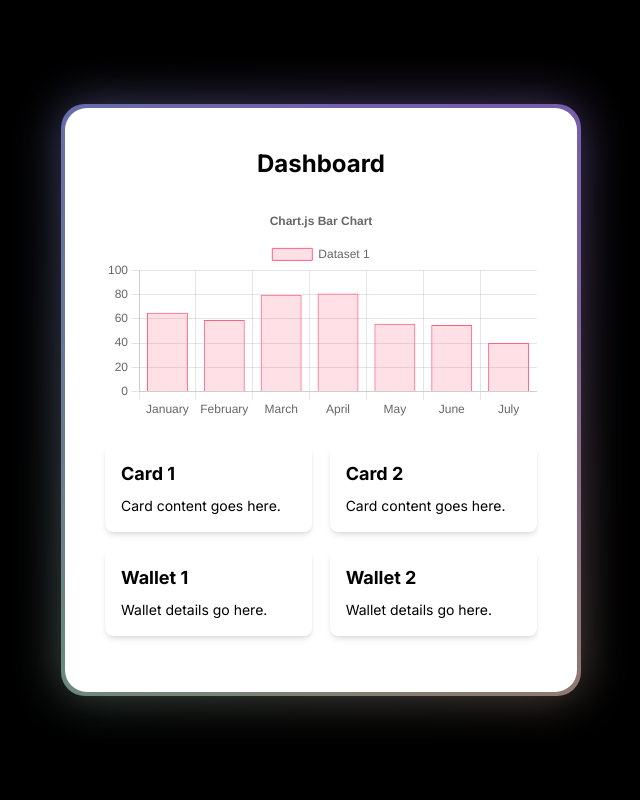
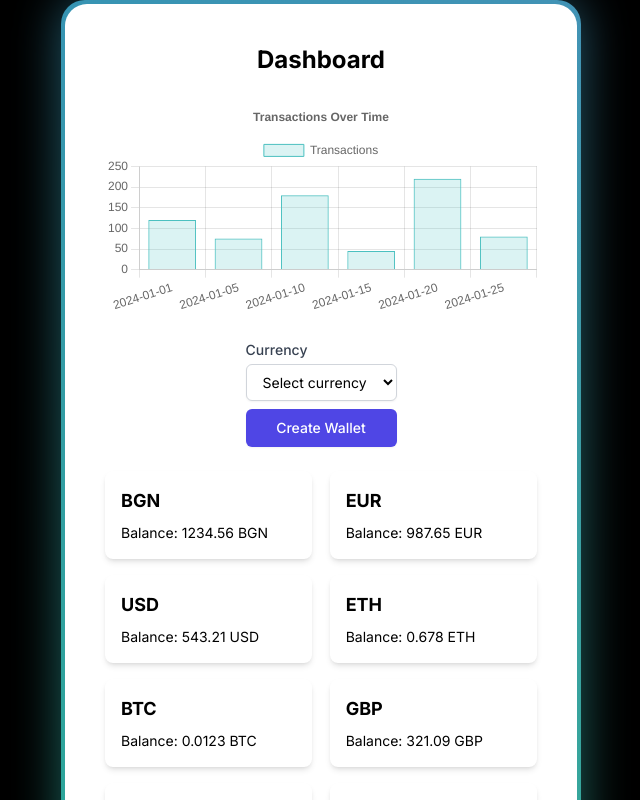
Before and after one commit to Web-Team-Project/Virtual-Wallet-FE, a Next.js app: page /dashboard in a window 1280 px wide. Shown: the top 800 px of the page, without its empty margins (319-959 px from the left). Built offline with nearby package versions, Linux system fonts and the light colour scheme.

Commit message:
dashboard updates

```diff
--- a/next.config.mjs
+++ b/next.config.mjs
@@ -1,4 +1,13 @@
 /** @type {import('next').NextConfig} */
-const nextConfig = {};
+const nextConfig = {
+  async rewrites() {
+    return [
+      {
+        source: '/api/:path*',
+        destination: 'http://localhost:8000/api/:path*', // Ensure this matches your FastAPI URL
+      },
+    ];
+  },
+};
 
 export default nextConfig;
--- /dev/null
+++ b/src/app/components/CreateWalletForm.tsx
@@ -0,0 +1,89 @@
+"use client";
+import React, { useState } from "react";
+import { useRouter } from "next/navigation";
+
+interface CreateWalletFormProps {
+  onCreate: () => void;
+}
+
+const CreateWalletForm: React.FC<CreateWalletFormProps> = ({ onCreate }) => {
+  const [currency, setCurrency] = useState<string>('');
+  const [loading, setLoading] = useState<boolean>(false);
+  const [error, setError] = useState<string | null>(null);
+  const router = useRouter();
+
+  const handleSubmit = async (event: React.FormEvent) => {
+    event.preventDefault();
+    setLoading(true);
+    setError(null);
+
+    try {
+      const session = JSON.parse(localStorage.getItem("session") || "{}");
+
+      if (!session || !session.id) {
+        console.error("No valid session found. Please log in.");
+        throw new Error("No valid session found. Please log in.");
+      }
+
+      const response = await fetch('http://localhost:8000/api/v1/wallet/', {
+        method: 'POST',
+        headers: {
+          'Content-Type': 'application/json',
+          'Authorization': `Bearer ${session.id}`,
+        },
+        credentials: 'include',
+        body: JSON.stringify({ currency }),
+      });
+
+      if (!response.ok) {
+        if (response.status === 401) {
+          console.error("Unauthorized: Redirecting to login.");
+          router.push("/login");
+        }
+        const data = await response.json();
+        throw new Error(data.detail || 'Failed to create wallet');
+      }
+
+      onCreate();
+      setCurrency('');
+    } catch (error: any) {
+      setError(error.message);
+    } finally {
+      setLoading(false);
+    }
+  };
+
+  return (
+    <form onSubmit={handleSubmit} className="mb-6">
+      <label htmlFor="currency" className="block text-sm font-medium text-gray-700">
+        Currency
+      </label>
+      <select
+        id="currency"
+        name="currency"
+        value={currency}
+        onChange={(e) => setCurrency(e.target.value)}
+        required
+        className="mt-1 block w-full py-2 px-3 border border-gray-300 bg-white rounded-md shadow-sm focus:outline-none focus:ring-indigo-500 focus:border-indigo-500 sm:text-sm"
+      >
+        <option value="">Select currency</option>
+        <option value="BGN">BGN</option>
+        <option value="EUR">EUR</option>
+        <option value="USD">USD</option>
+        <option value="ETH">ETH</option>
+        <option value="BTC">BTC</option>
+        <option value="GBP">GBP</option>
+      </select>
+      <button
+        type="submit"
+        className="mt-2 w-full inline-flex justify-center py-2 px-4 border border-transparent shadow-sm text-sm font-medium rounded-md text-white bg-indigo-600 hover:bg-indigo-700 focus:outline-none focus:ring-2 focus:ring-offset-2 focus:ring-indigo-500"
+        disabled={loading}
+      >
+        {loading ? 'Creating...' : 'Create Wallet'}
+      </button>
+      {error && <p className="mt-2 text-sm text-red-600">{error}</p>}
+    </form>
+  );
+};
+
+export default CreateWalletForm;
--- a/src/app/dashboard/page.tsx
+++ b/src/app/dashboard/page.tsx
@@ -1,20 +1,70 @@
-"use client";
-import React from "react";
+"use client"; // This directive tells Next.js to treat this file as a client component
+
+import React, { useState } from 'react';
 import { Chart as ChartJS, CategoryScale, LinearScale, BarElement, Title, Tooltip, Legend } from 'chart.js';
 import { Bar } from 'react-chartjs-2';
-import { BackgroundGradient } from "../components/ui/background-gradient";
+import { BackgroundGradient } from '../components/ui/background-gradient';
+import CreateWalletForm from '../components/CreateWalletForm';
 
 ChartJS.register(CategoryScale, LinearScale, BarElement, Title, Tooltip, Legend);
 
-const DashboardPage = () => {
+interface Transaction {
+  date: string;
+  amount: number;
+}
+
+interface Wallet {
+  currency: string;
+  balance: number;
+}
+
+interface Card {
+  name: string;
+  number: string;
+  expiry: string;
+}
+
+const transactions: Transaction[] = [
+  { date: '2024-01-01', amount: 120.5 },
+  { date: '2024-01-05', amount: 75.3 },
+  { date: '2024-01-10', amount: 180.1 },
+  { date: '2024-01-15', amount: 45.0 },
+  { date: '2024-01-20', amount: 220.2 },
+  { date: '2024-01-25', amount: 80.5 },
+];
+
+const initialWallets: Wallet[] = [
+  { currency: 'BGN', balance: 1234.56 },
+  { currency: 'EUR', balance: 987.65 },
+  { currency: 'USD', balance: 543.21 },
+  { currency: 'ETH', balance: 0.678 },
+  { currency: 'BTC', balance: 0.0123 },
+  { currency: 'GBP', balance: 321.09 },
+];
+
+const cards: Card[] = [
+  { name: 'Card 1', number: '**** **** **** 1234', expiry: '12/25' },
+  { name: 'Card 2', number: '**** **** **** 5678', expiry: '11/24' },
+];
+
+const DashboardPage: React.FC = () => {
+  const [wallets, setWallets] = useState<Wallet[]>(initialWallets);
+  const [currency, setCurrency] = useState<string>('');
+  const initialBalance = 0; // Set your initial balance here
+
+  const handleWalletCreate = async () => {
+    // Fetch the latest wallets (this is just a placeholder, implement actual logic)
+    setWallets([...wallets, { currency, balance: initialBalance }]);
+  };
+
   const data = {
-    labels: ['January', 'February', 'March', 'April', 'May', 'June', 'July'],
+    labels: transactions.map((t) => t.date),
     datasets: [
       {
-        label: 'Dataset 1',
-        data: [65, 59, 80, 81, 56, 55, 40],
-        backgroundColor: 'rgba(255, 99, 132, 0.2)',
-        borderColor: 'rgba(255, 99, 132, 1)',
+        label: 'Transactions',
+        data: transactions.map((t) => t.amount),
+        backgroundColor: 'rgba(75, 192, 192, 0.2)',
+        borderColor: 'rgba(75, 192, 192, 1)',
         borderWidth: 1,
       },
     ],
@@ -28,7 +78,7 @@ const DashboardPage = () => {
       },
       title: {
         display: true,
-        text: 'Chart.js Bar Chart',
+        text: 'Transactions Over Time',
       },
     },
   };
@@ -40,23 +90,21 @@ const DashboardPage = () => {
         <div className="w-full mb-6">
           <Bar data={data} options={options} />
         </div>
-        <div className="w-full flex flex-wrap justify-between">
-          <div className="bg-white dark:bg-zinc-800 p-4 rounded-lg shadow-md w-[48%] mb-4">
-            <h2 className="text-lg font-bold mb-2">Card 1</h2>
-            <p className="text-sm">Card content goes here.</p>
-          </div>
-          <div className="bg-white dark:bg-zinc-800 p-4 rounded-lg shadow-md w-[48%] mb-4">
-            <h2 className="text-lg font-bold mb-2">Card 2</h2>
-            <p className="text-sm">Card content goes here.</p>
-          </div>
-          <div className="bg-white dark:bg-zinc-800 p-4 rounded-lg shadow-md w-[48%] mb-4">
-            <h2 className="text-lg font-bold mb-2">Wallet 1</h2>
-            <p className="text-sm">Wallet details go here.</p>
-          </div>
-          <div className="bg-white dark:bg-zinc-800 p-4 rounded-lg shadow-md w-[48%] mb-4">
-            <h2 className="text-lg font-bold mb-2">Wallet 2</h2>
-            <p className="text-sm">Wallet details go here.</p>
-          </div>
+        <CreateWalletForm onCreate={handleWalletCreate} />
+        <div className="w-full flex flex-wrap justify-between mb-6">
+          {wallets.map((wallet, index) => (
+            <div key={index} className="bg-white dark:bg-zinc-800 p-4 rounded-lg shadow-md w-[48%] mb-4">
+              <h2 className="text-lg font-bold mb-2">{wallet.currency}</h2>
+              <p className="text-sm">Balance: {wallet.balance} {wallet.currency}</p>
+            </div>
+          ))}
+          {cards.map((card, index) => (
+            <div key={index} className="bg-white dark:bg-zinc-800 p-4 rounded-lg shadow-md w-[48%] mb-4">
+              <h2 className="text-lg font-bold mb-2">{card.name}</h2>
+              <p className="text-sm">Number: {card.number}</p>
+              <p className="text-sm">Expiry: {card.expiry}</p>
+            </div>
+          ))}
         </div>
       </BackgroundGradient>
     </div>
```
